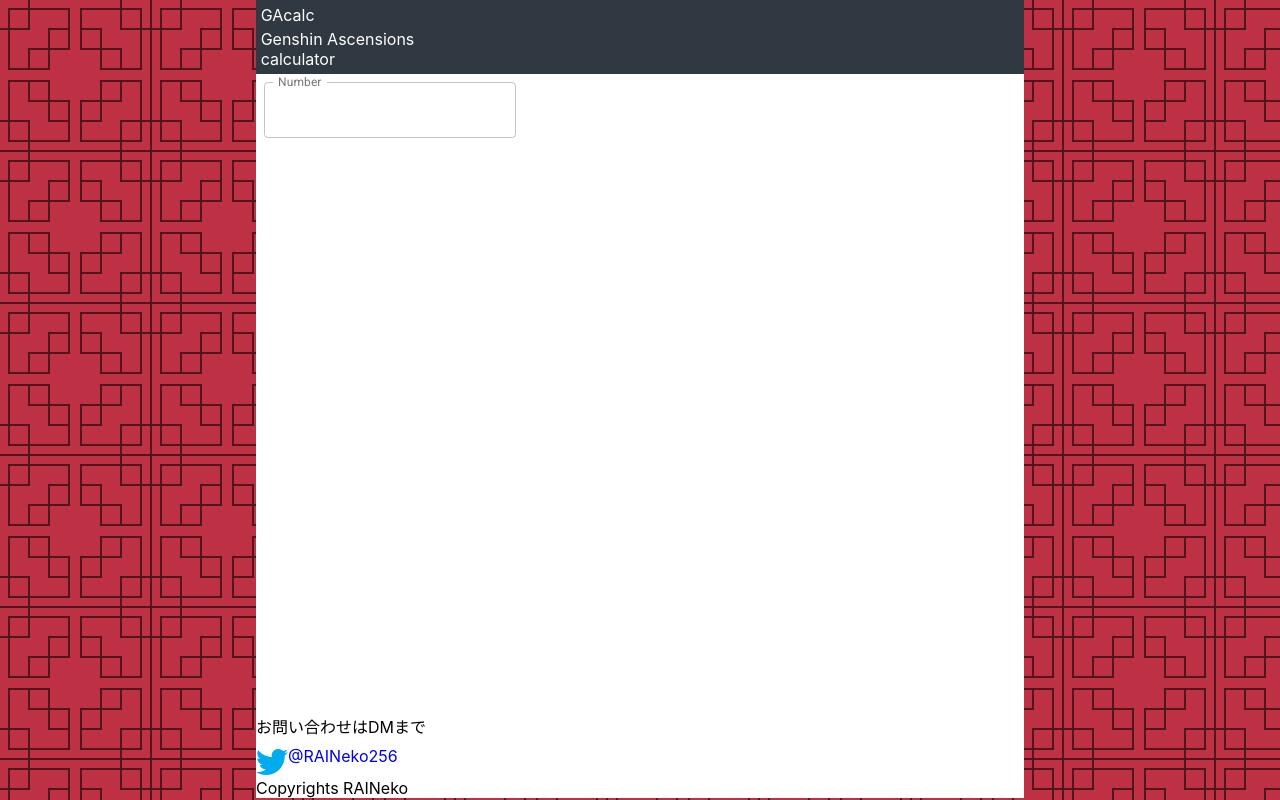
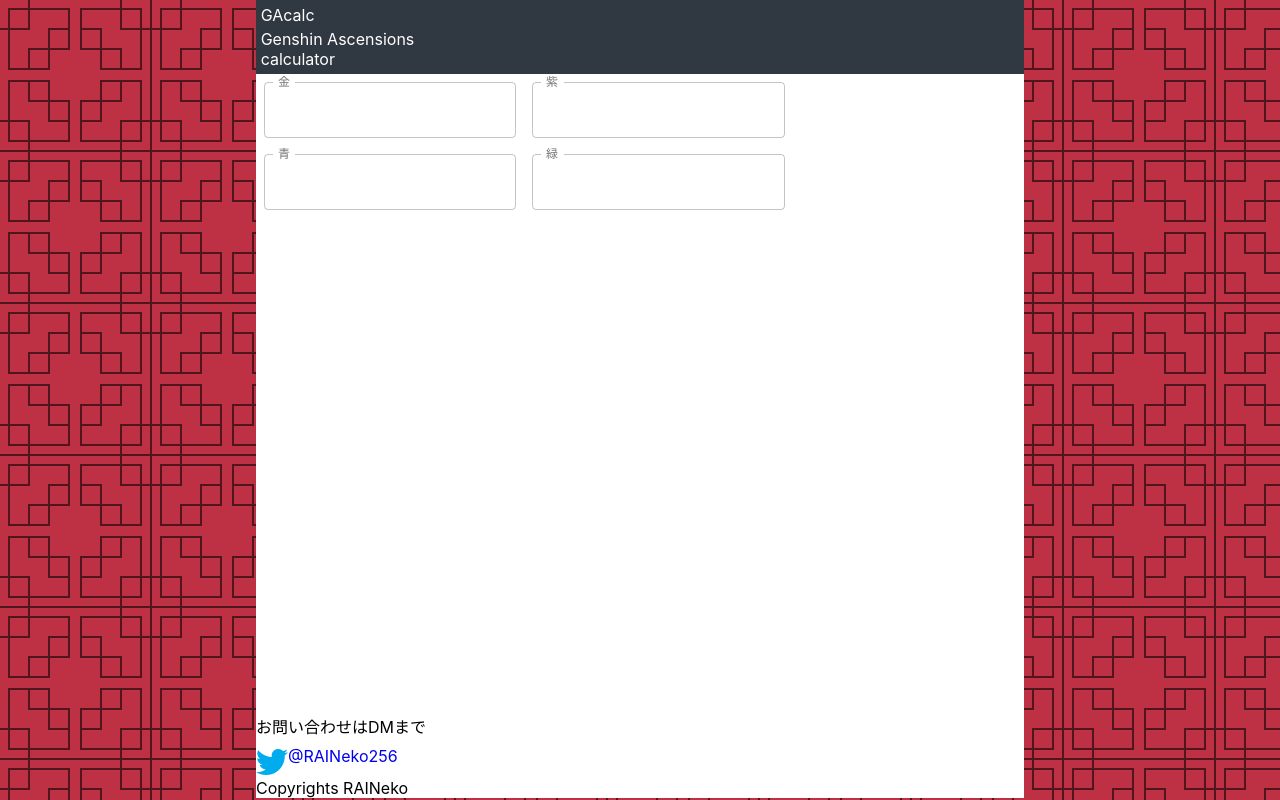
Before and after one commit to RAINeko256/gacalc, a React (Create React App) app: page / in a window 1280 px wide. Built offline with nearby package versions, Linux system fonts and the light colour scheme.

Commit message:
とりあえず４つ並べた

```diff
--- a/src/App.js
+++ b/src/App.js
@@ -1,39 +1,66 @@
-import './App.css';
-import React from 'react';
-import TextField from '@material-ui/core/TextField';
-import {makeStyles} from '@material-ui/core/styles';
+import "./App.css";
+import React from "react";
+import TextField from "@material-ui/core/TextField";
+import { makeStyles } from "@material-ui/core/styles";
 
 //ヘッダー
-function Header(){
-  return(
+function Header() {
+  return (
     <div className="header">
       <div>
         <p className="h_title">GAcalc</p>
         <p className="h_sub_title">Genshin Ascensions calculator</p>
       </div>
     </div>
-  )
+  );
 }
 
 //コンテンツ
 const useStyles = makeStyles((theme) => ({
   root: {
-    '& .MuiTextField-root': {
+    "& .MuiTextField-root": {
       margin: theme.spacing(1),
-      width: '25ch',
+      width: "25ch",
     },
   },
 }));
 
-function Calc(){
+function Calc() {
   const classes = useStyles();
 
-  return(
+  return (
     <div className="main">
       <form className={classes.root} noValidate autoComplete="off">
         <TextField
           id="outlined-number"
-    label="Number"
+          label="金"
+          type="number"
+          InputLabelProps={{
+            shrink: true,
+          }}
+          variant="outlined"
+        />
+        <TextField
+          id="outlined-number"
+          label="紫"
+          type="number"
+          InputLabelProps={{
+            shrink: true,
+          }}
+          variant="outlined"
+        />
+        <TextField
+          id="outlined-number"
+          label="青"
+          type="number"
+          InputLabelProps={{
+            shrink: true,
+          }}
+          variant="outlined"
+        />
+        <TextField
+          id="outlined-number"
+          label="緑"
           type="number"
           InputLabelProps={{
             shrink: true,
@@ -45,8 +72,8 @@
   );
 }
 //フッター
-function Footer(){
-  return(
+function Footer() {
+  return (
     <div className="footer">
       <p>お問い合わせはDMまで</p>
       <div className="item">
@@ -58,18 +85,16 @@
         </a>
       </div>
       <p>Copyrights RAINeko</p>
-
     </div>
   );
 }
 
-
 function App() {
   return (
     <div className="App">
-      <Header/>
-      <Calc/>
-      <Footer/>
+      <Header />
+      <Calc />
+      <Footer />
     </div>
   );
 }
```
Lines whose indentation alone changed are shown as unchanged.
